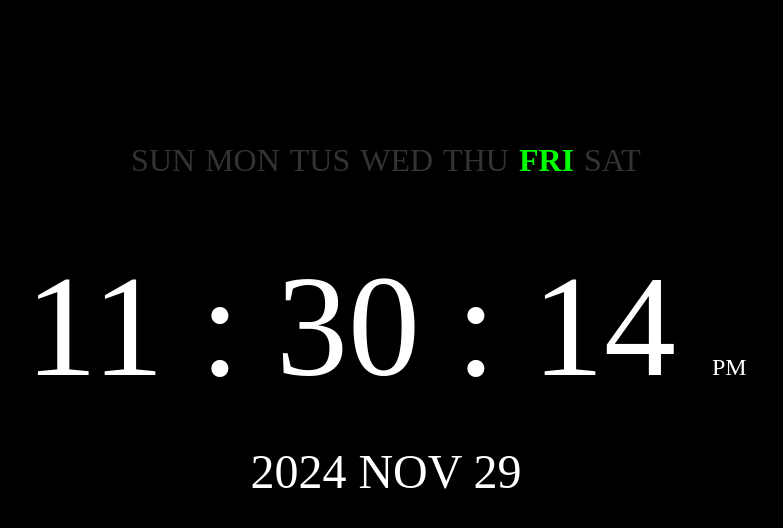
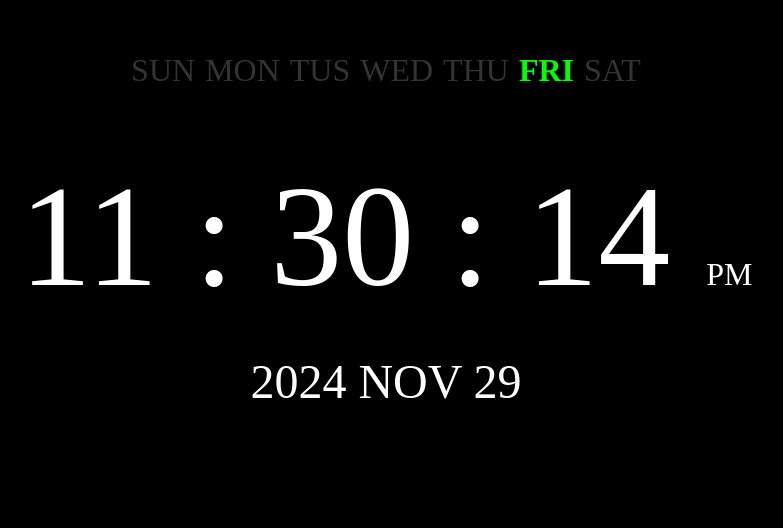
Before and after one commit to kimKIIK/TIMEEEEE, a plain HTML site: page index.html in a window 1280 px wide. Shown: the part 208-736 px from the top of the page, without its empty margins (254-1037 px from the left). Drawn offline with Linux system fonts and the light colour scheme.

Commit message:
Update index.html

```diff
--- a/index.html
+++ b/index.html
@@ -25,8 +25,7 @@
 
     .inside {
       width: 100%;
-      background-color: #000000;
-      padding: 340px 0;
+      padding: 250px 0;
       text-align: center;
       display: flex;
       flex-direction: column;
@@ -69,7 +68,7 @@
     }
 
     #ampm {
-      font-size: 1.5rem;
+      font-size: 2rem;
     }
 
     .date {
@@ -78,11 +77,6 @@
       gap: 10px;
       margin-top: 35px;
       color: #ffffff;
-    }
-
-    .icon img {
-      width: 30px;
-      height: 30px;
     }
   </style>
 </head>
```
